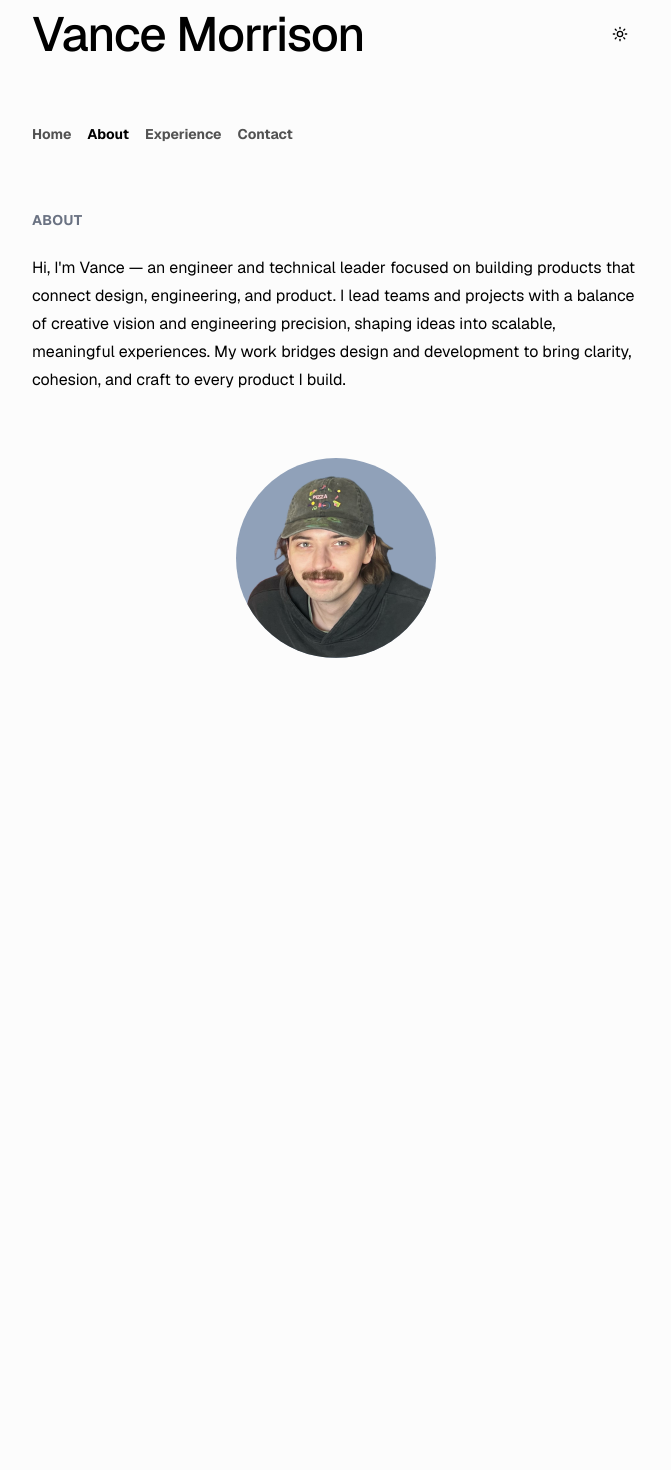
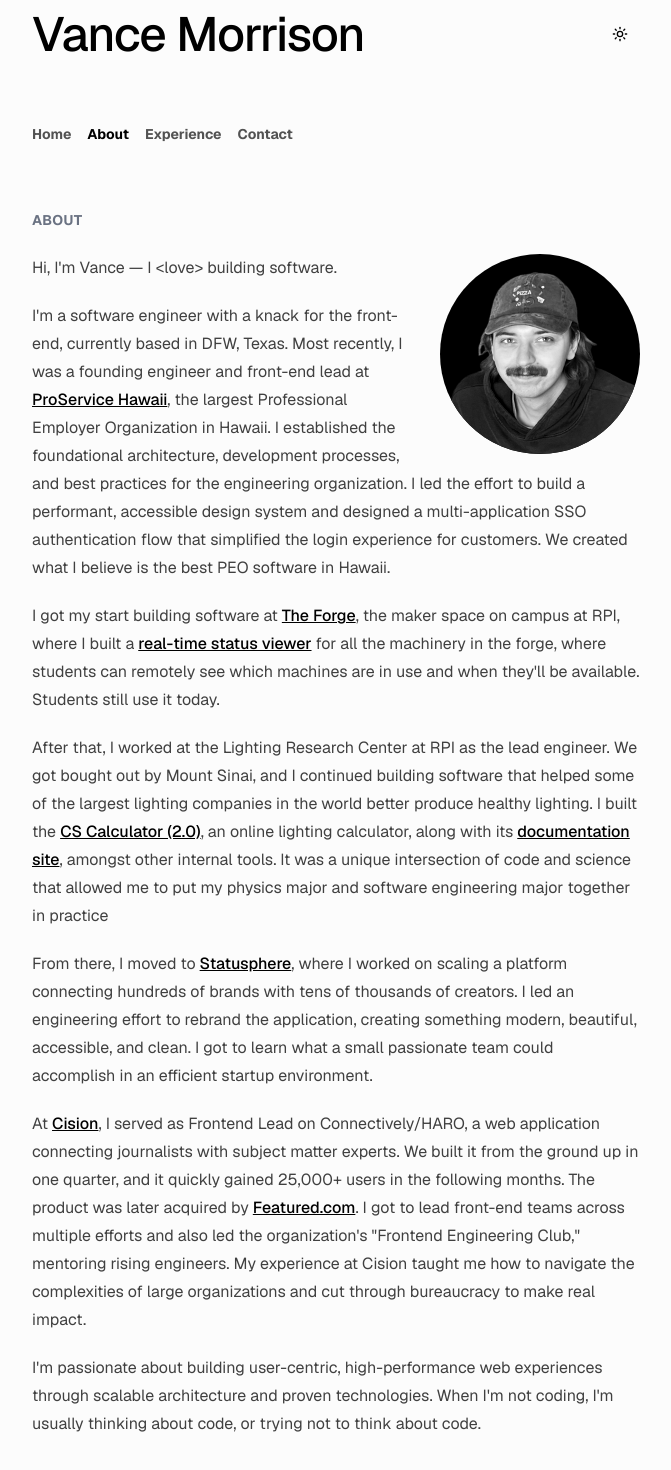
Before and after one commit to mvvmm/personal-website, a Next.js app: page /about in a window 1280 px wide. Shown: the part 86-1556 px from the top of the page, without its empty margins (304-975 px from the left). Before the commit the page ends 840 px from the top, so only its background shows below. Built offline with nearby package versions, Linux system fonts and the light colour scheme.

Commit message:
about page

```diff
--- a/app/about/page.tsx
+++ b/app/about/page.tsx
@@ -1,4 +1,6 @@
+import Love from "@/components/love";
 import Photo from "@/components/photo";
+import Link from "next/link";
 
 export default function Page() {
 	return (
@@ -6,16 +8,132 @@
 			<div className="text-sm font-bold text-gray-500 uppercase tracking-wide mb-6">
 				About
 			</div>
-			<p className="leading-7 [&:not(:first-child)]:mt-6 mb-16 prose">
-				Hi, I'm Vance — an engineer and technical leader focused on building
-				products that connect design, engineering, and product. I lead teams and
-				projects with a balance of creative vision and engineering precision,
-				shaping ideas into scalable, meaningful experiences. My work bridges
-				design and development to bring clarity, cohesion, and craft to every
-				product I build.
-			</p>
-			<div className="flex justify-center">
-				<Photo />
+			<div className="prose prose-neutral dark:prose-invert max-w-none">
+				<div className="flex justify-center sm:flex-none sm:float-right sm:ml-6 mb-4">
+					<Photo />
+				</div>
+				<p>
+					Hi, I'm Vance — I <Love /> building software.
+				</p>
+				<p>
+					I'm a software engineer with a knack for the front-end, currently
+					based in DFW, Texas. Most recently, I was a founding engineer and
+					front-end lead at{" "}
+					<Link
+						href="https://www.proservice.com/"
+						target="_blank"
+						rel="noopener noreferrer"
+						className="text-foreground underline hover:no-underline"
+					>
+						ProService Hawaii
+					</Link>
+					, the largest Professional Employer Organization in Hawaii. I
+					established the foundational architecture, development processes, and
+					best practices for the engineering organization. I led the effort to
+					build a performant, accessible design system and designed a
+					multi-application SSO authentication flow that simplified the login
+					experience for customers. We created what I believe is the best PEO
+					software in Hawaii.
+				</p>
+				<p>
+					I got my start building software at{" "}
+					<Link
+						href="https://www.rpiforge.dev/"
+						target="_blank"
+						rel="noopener noreferrer"
+						className="text-foreground underline hover:no-underline"
+					>
+						The Forge
+					</Link>
+					, the maker space on campus at RPI, where I built a{" "}
+					<Link
+						href="https://www.rpiforge.dev/status"
+						target="_blank"
+						rel="noopener noreferrer"
+						className="text-foreground underline hover:no-underline"
+					>
+						real-time status viewer
+					</Link>{" "}
+					for all the machinery in the forge, where students can remotely see
+					which machines are in use and when they'll be available. Students
+					still use it today.
+				</p>
+				<p>
+					After that, I worked at the Lighting Research Center at RPI as the
+					lead engineer. We got bought out by Mount Sinai, and I continued
+					building software that helped some of the largest lighting companies
+					in the world better produce healthy lighting. I built the{" "}
+					<Link
+						href="https://cscalc.light-health.org/"
+						target="_blank"
+						rel="noopener noreferrer"
+						className="text-foreground underline hover:no-underline"
+					>
+						CS Calculator (2.0)
+					</Link>
+					, an online lighting calculator, along with its{" "}
+					<Link
+						href="https://docs.light-health.org/cscalc"
+						target="_blank"
+						rel="noopener noreferrer"
+						className="text-foreground underline hover:no-underline"
+					>
+						documentation site
+					</Link>
+					, amongst other internal tools. It was a unique intersection of code
+					and science that allowed me to put my physics major and software
+					engineering major together in practice
+				</p>
+				<p>
+					From there, I moved to{" "}
+					<Link
+						href="https://www.joinstatus.com/"
+						target="_blank"
+						rel="noopener noreferrer"
+						className="text-foreground underline hover:no-underline"
+					>
+						Statusphere
+					</Link>
+					, where I worked on scaling a platform connecting hundreds of brands
+					with tens of thousands of creators. I led an engineering effort to
+					rebrand the application, creating something modern, beautiful,
+					accessible, and clean. I got to learn what a small passionate team
+					could accomplish in an efficient startup environment.
+				</p>
+				<p>
+					At{" "}
+					<Link
+						href="https://www.cision.com/"
+						target="_blank"
+						rel="noopener noreferrer"
+						className="text-foreground underline hover:no-underline"
+					>
+						Cision
+					</Link>
+					, I served as Frontend Lead on Connectively/HARO, a web application
+					connecting journalists with subject matter experts. We built it from
+					the ground up in one quarter, and it quickly gained 25,000+ users in
+					the following months. The product was later acquired by{" "}
+					<Link
+						href="https://www.featured.com/"
+						target="_blank"
+						rel="noopener noreferrer"
+						className="text-foreground underline hover:no-underline"
+					>
+						Featured.com
+					</Link>
+					. I got to lead front-end teams across multiple efforts and also led
+					the organization's "Frontend Engineering Club," mentoring rising
+					engineers. My experience at Cision taught me how to navigate the
+					complexities of large organizations and cut through bureaucracy to
+					make real impact.
+				</p>
+				<p>
+					I'm passionate about building user-centric, high-performance web
+					experiences through scalable architecture and proven technologies.
+					When I'm not coding, I'm usually thinking about code, or trying not to
+					think about code.
+				</p>
 			</div>
 		</section>
 	);
--- a/app/globals.css
+++ b/app/globals.css
@@ -1,5 +1,6 @@
 @import "tailwindcss";
 @import "tw-animate-css";
+@plugin "@tailwindcss/typography";
 
 @custom-variant dark (&:is(.dark *));
 
@@ -42,16 +43,16 @@
 	--radius: 0.5rem;
 	--shadow-2xs: 0px 4px 8px -1px hsl(0 0% 0% / 0.05);
 	--shadow-xs: 0px 4px 8px -1px hsl(0 0% 0% / 0.05);
-  --shadow-sm: 0px 4px 8px -1px hsl(0 0% 0% / 0.1),
-    0px 1px 2px -2px hsl(0 0% 0% / 0.1);
-  --shadow: 0px 4px 8px -1px hsl(0 0% 0% / 0.1),
-    0px 1px 2px -2px hsl(0 0% 0% / 0.1);
-  --shadow-md: 0px 4px 8px -1px hsl(0 0% 0% / 0.1),
-    0px 2px 4px -2px hsl(0 0% 0% / 0.1);
-  --shadow-lg: 0px 4px 8px -1px hsl(0 0% 0% / 0.1),
-    0px 4px 6px -2px hsl(0 0% 0% / 0.1);
-  --shadow-xl: 0px 4px 8px -1px hsl(0 0% 0% / 0.1),
-    0px 8px 10px -2px hsl(0 0% 0% / 0.1);
+	--shadow-sm:
+		0px 4px 8px -1px hsl(0 0% 0% / 0.1), 0px 1px 2px -2px hsl(0 0% 0% / 0.1);
+	--shadow:
+		0px 4px 8px -1px hsl(0 0% 0% / 0.1), 0px 1px 2px -2px hsl(0 0% 0% / 0.1);
+	--shadow-md:
+		0px 4px 8px -1px hsl(0 0% 0% / 0.1), 0px 2px 4px -2px hsl(0 0% 0% / 0.1);
+	--shadow-lg:
+		0px 4px 8px -1px hsl(0 0% 0% / 0.1), 0px 4px 6px -2px hsl(0 0% 0% / 0.1);
+	--shadow-xl:
+		0px 4px 8px -1px hsl(0 0% 0% / 0.1), 0px 8px 10px -2px hsl(0 0% 0% / 0.1);
 	--shadow-2xl: 0px 4px 8px -1px hsl(0 0% 0% / 0.25);
 	--tracking-normal: 0em;
 	--spacing: 0.25rem;
@@ -96,16 +97,16 @@
 	--radius: 0.5rem;
 	--shadow-2xs: 0px 4px 8px -1px hsl(0 0% 0% / 0.05);
 	--shadow-xs: 0px 4px 8px -1px hsl(0 0% 0% / 0.05);
-  --shadow-sm: 0px 4px 8px -1px hsl(0 0% 0% / 0.1),
-    0px 1px 2px -2px hsl(0 0% 0% / 0.1);
-  --shadow: 0px 4px 8px -1px hsl(0 0% 0% / 0.1),
-    0px 1px 2px -2px hsl(0 0% 0% / 0.1);
-  --shadow-md: 0px 4px 8px -1px hsl(0 0% 0% / 0.1),
-    0px 2px 4px -2px hsl(0 0% 0% / 0.1);
-  --shadow-lg: 0px 4px 8px -1px hsl(0 0% 0% / 0.1),
-    0px 4px 6px -2px hsl(0 0% 0% / 0.1);
-  --shadow-xl: 0px 4px 8px -1px hsl(0 0% 0% / 0.1),
-    0px 8px 10px -2px hsl(0 0% 0% / 0.1);
+	--shadow-sm:
+		0px 4px 8px -1px hsl(0 0% 0% / 0.1), 0px 1px 2px -2px hsl(0 0% 0% / 0.1);
+	--shadow:
+		0px 4px 8px -1px hsl(0 0% 0% / 0.1), 0px 1px 2px -2px hsl(0 0% 0% / 0.1);
+	--shadow-md:
+		0px 4px 8px -1px hsl(0 0% 0% / 0.1), 0px 2px 4px -2px hsl(0 0% 0% / 0.1);
+	--shadow-lg:
+		0px 4px 8px -1px hsl(0 0% 0% / 0.1), 0px 4px 6px -2px hsl(0 0% 0% / 0.1);
+	--shadow-xl:
+		0px 4px 8px -1px hsl(0 0% 0% / 0.1), 0px 8px 10px -2px hsl(0 0% 0% / 0.1);
 	--shadow-2xl: 0px 4px 8px -1px hsl(0 0% 0% / 0.25);
 }
 
--- /dev/null
+++ b/components/love.tsx
@@ -0,0 +1,131 @@
+"use client";
+
+import { useState, useRef, useEffect } from "react";
+
+interface Heart {
+	id: number;
+	startX: number;
+	startY: number;
+	size: number;
+	swayAmplitude: number;
+	swayFrequency: number;
+	rotationSpeed: number;
+	initialRotation: number;
+	startTime: number;
+}
+
+export default function Love() {
+	const [hearts, setHearts] = useState<Heart[]>([]);
+	const buttonRef = useRef<HTMLButtonElement>(null);
+	const animationFrameRef = useRef<number | undefined>(undefined);
+
+	useEffect(() => {
+		if (hearts.length === 0) return;
+
+		const animate = () => {
+			setHearts((prevHearts) => [...prevHearts]);
+			animationFrameRef.current = requestAnimationFrame(animate);
+		};
+
+		animationFrameRef.current = requestAnimationFrame(animate);
+
+		return () => {
+			if (animationFrameRef.current) {
+				cancelAnimationFrame(animationFrameRef.current);
+			}
+		};
+	}, [hearts.length]);
+
+	useEffect(() => {
+		const cleanup = setInterval(() => {
+			setHearts((prevHearts) => {
+				const now = performance.now();
+				return prevHearts.filter(
+					(heart) => (now - heart.startTime) / 1000 < 2.1,
+				);
+			});
+		}, 100);
+
+		return () => clearInterval(cleanup);
+	}, []);
+
+	const createHearts = () => {
+		if (!buttonRef.current) return;
+
+		const rect = buttonRef.current.getBoundingClientRect();
+		const baseX = rect.left + rect.width / 2;
+		const baseY = rect.top + rect.height / 2;
+
+		const newHearts: Heart[] = Array.from({ length: 5 }, (_, i) => ({
+			id: Date.now() + i,
+			startX: baseX + (Math.random() - 0.5) * 80,
+			startY: baseY + (Math.random() - 0.5) * 60,
+			size: 0.8 + Math.random() * 0.4,
+			swayAmplitude: 10 + Math.random() * 30,
+			swayFrequency: 2 + Math.random() * 3,
+			rotationSpeed: 1.5 + Math.random() * 2,
+			initialRotation: (Math.random() - 0.5) * 60,
+			startTime: performance.now(),
+		}));
+
+		setHearts((prev) => [...prev, ...newHearts]);
+	};
+
+	const handleLoveClick = (e: React.MouseEvent<HTMLButtonElement>) => {
+		e.preventDefault();
+		createHearts();
+	};
+
+	const handleKeyDown = (e: React.KeyboardEvent<HTMLButtonElement>) => {
+		if (e.key === "Enter" || e.key === " ") {
+			e.preventDefault();
+			createHearts();
+		}
+	};
+
+	return (
+		<>
+			<button
+				type="button"
+				ref={buttonRef}
+				onClick={handleLoveClick}
+				onKeyDown={handleKeyDown}
+				className="cursor-pointer transition-colors inline-block bg-transparent border-none p-0 font-inherit text-inherit"
+				aria-label="Click to release hearts"
+			>
+				&lt;love&gt;
+			</button>
+
+			{hearts.map((heart) => {
+				const elapsed = (performance.now() - heart.startTime) / 1000;
+				if (elapsed >= 2) return null;
+
+				const progress = elapsed / 2;
+				const easeOut = 1 - Math.pow(1 - progress, 3);
+				const yOffset = -100 * easeOut;
+				const swayX =
+					Math.sin(elapsed * heart.swayFrequency) * heart.swayAmplitude;
+				const rotation =
+					heart.initialRotation + Math.sin(elapsed * heart.rotationSpeed) * 15;
+				const scale = heart.size * (1 + easeOut * 0.5);
+				const opacity = 1 - progress;
+
+				return (
+					<span
+						key={heart.id}
+						className="fixed pointer-events-none text-red-500 z-50 dark:invert"
+						style={{
+							left: `${heart.startX + swayX}px`,
+							top: `${heart.startY + yOffset}px`,
+							transform: `translate(-50%, -50%) rotate(${rotation}deg) scale(${scale})`,
+							opacity: opacity,
+							fontSize: `${1.5 * heart.size}rem`,
+						}}
+					>
+						🖤
+					</span>
+				);
+			})}
+		</>
+	);
+}
--- a/components/photo.tsx
+++ b/components/photo.tsx
@@ -9,14 +9,14 @@
 export default function Photo() {
 	return (
 		<div
-			className="rounded-full bg-slate-400 dark:bg-slate-600"
+			className="rounded-full bg-black dark:bg-white"
 			style={{
 				width: `${ORIGINAL_IMAGE_WIDTH * IMAGE_OUTPUT_SCALE}px`,
 				height: `${ORIGINAL_IMAGE_WIDTH * IMAGE_OUTPUT_SCALE}px`,
 			}}
 		>
 			<Image
-				className="rounded-full"
+				className="rounded-full grayscale contrast-125 !m-0"
 				style={{
 					width: `${ORIGINAL_IMAGE_WIDTH * IMAGE_OUTPUT_SCALE}px`,
 					height: `${ORIGINAL_IMAGE_WIDTH * IMAGE_OUTPUT_SCALE}px`,
--- a/package.json
+++ b/package.json
@@ -20,6 +20,7 @@
 	},
 	"devDependencies": {
 		"@tailwindcss/postcss": "^4",
+		"@tailwindcss/typography": "^0.5.19",
 		"@types/node": "^20",
 		"@types/react": "^19",
 		"@types/react-dom": "^19",
```
Also changed, not shown: 1 other file (tests, documents, lock files or other folders). Lines whose indentation alone changed are shown as unchanged.
